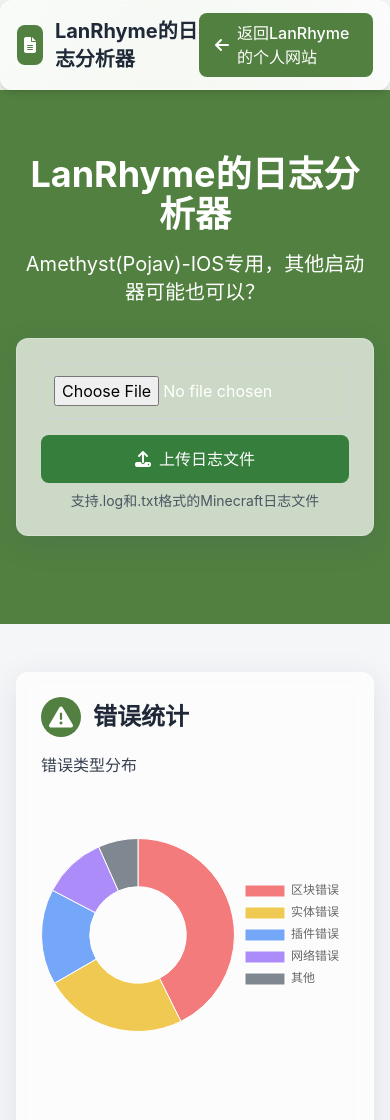
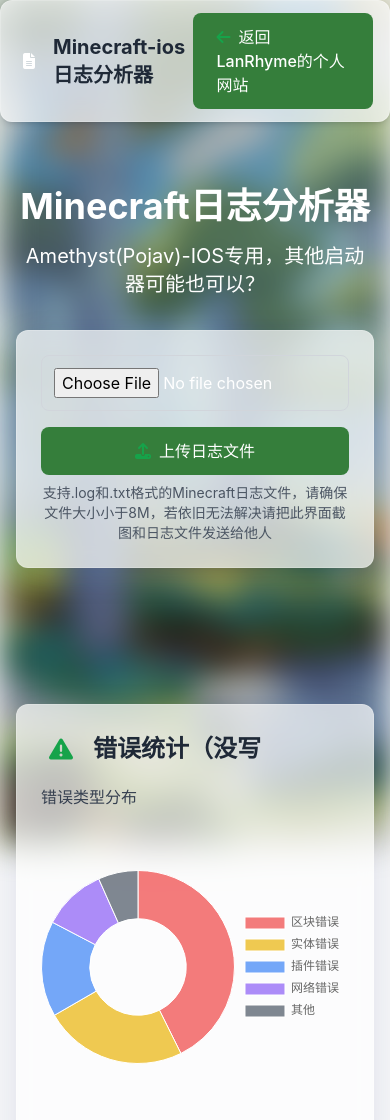
Before and after one commit to LanRhyme/Web-MinecraftLogAnalyzer, a website: page index.html in a window 390 px wide. Shown: the top 1120 px of the page. Drawn offline with nearby package versions, Linux system fonts and the light colour scheme.

```diff
--- a/index.html
+++ b/index.html
@@ -3,7 +3,7 @@
 <head>
     <meta charset="UTF-8">
     <meta name="viewport" content="width=device-width, initial-scale=1.0">
-    <title>LanRhyme的日志分析器</title>
+    <title>Minecraft日志分析器</title>
     <script src="https://cdn.tailwindcss.com/3.3.3"></script>
     <link rel="stylesheet" href="https://cdnjs.cloudflare.com/ajax/libs/font-awesome/6.7.2/css/all.min.css">
     <script src="https://cdnjs.cloudflare.com/ajax/libs/Chart.js/3.9.1/chart.min.js"></script>
@@ -19,9 +19,6 @@
             border-radius: 12px;
             border: 1px solid rgba(255, 255, 255, 0.2);
             box-shadow: 0 8px 32px 0 rgba(31, 38, 135, 0.1);
-        }
-        .amethyst-bg {
-            background-color: #528040;
         }
         .amethyst-dark {
             background-color: #357e3b;
@@ -76,9 +73,21 @@
             66% { transform: translate(-15%, 5%) scale(0.9); }
             100% { transform: translate(0, 0) scale(1); }
         }
+   .mc-bg-blur {
+    position: fixed;
+    z-index: 0;
+    top: 0; left: 0; right: 0; bottom: 0;
+    width: 100vw;
+    height: 100vh;
+    pointer-events: none;
+    background: url('img/mc1.jpg') center center no-repeat;
+    background-size: cover;
+    filter: blur(16px) brightness(0.7);
+}
     </style>
 </head>
 <body class="min-h-screen relative overflow-x-hidden">
+    <div class="mc-bg-blur"></div>
     <div class="blob top-0 left-0"></div>
     <div class="blob bottom-0 right-0"></div>
 
@@ -89,10 +98,10 @@
                 <div class="w-10 h-10 amethyst-bg flex items-center justify-center text-white mr-3 rounded-lg">
                     <i class="fas fa-file-alt"></i>
                 </div>
-                <h1 class="text-xl font-bold text-gray-800">LanRhyme的日志分析器</h1>
+                <h1 class="text-xl font-bold text-gray-800">Minecraft-ios日志分析器</h1>
             </div>
-            <a href="https://lanrhyme.great-site.net" class="amethyst-bg text-white px-4 py-2 rounded-lg font-medium hover:bg-green-700 transition-colors flex items-center">
-                <i class="fas fa-arrow-left mr-2"></i>返回LanRhyme的个人网站
+            <a href="https://lanrhyme.great-site.net" class="amethyst-dark text-white px-6 py-3 rounded-lg font-medium hover:bg-green-800 transition-colors">
+                <i class="fas fa-arrow-left mr-2 text-green-600"></i>返回LanRhyme的个人网站
             </a>
             </a>
         </div>
@@ -101,16 +110,16 @@
     <!-- 头部横幅 -->
     <header class="amethyst-bg text-white py-16 relative overflow-hidden">
         <div class="container mx-auto px-4 text-center relative z-10">
-            <h1 class="text-4xl md:text-5xl font-bold mb-4">LanRhyme的日志分析器</h1>
+            <h1 class="text-4xl md:text-5xl font-bold mb-4">Minecraft日志分析器</h1>
             <p class="text-xl md:text-2xl mb-8">Amethyst(Pojav)-IOS专用，其他启动器可能也可以？</p>
             <div class="max-w-3xl mx-auto glassmorphism p-6">
                 <div class="flex flex-col md:flex-row gap-4">
                     <input id="logFile" type="file" class="flex-grow p-3 border border-gray-300 rounded-lg focus:outline-none focus:ring-2 focus:ring-green-500" accept=".log,.txt">
                     <button id="uploadBtn" class="amethyst-dark text-white px-6 py-3 rounded-lg font-medium hover:bg-green-800 transition-colors">
-                        <i class="fas fa-upload mr-2"></i>上传日志文件
+                        <i class="fas fa-upload mr-2 text-green-600"></i>上传日志文件
                     </button>
                 </div>
-                <p class="text-sm text-gray-600 mt-2">支持.log和.txt格式的Minecraft日志文件</p>
+                <p class="text-sm text-gray-600 mt-2">支持.log和.txt格式的Minecraft日志文件，请确保文件大小小于8M，若依旧无法解决请把此界面截图和日志文件发送给他人</p>
             </div>
             <div id="analysisResult" class="mt-6"></div>
         </div>
@@ -121,9 +130,9 @@
         <div class="glassmorphism p-6 mb-8">
             <h3 class="text-2xl font-semibold mb-4 flex items-center">
                 <div class="w-10 h-10 amethyst-bg rounded-full flex items-center justify-center text-white mr-3">
-                    <i class="fas fa-exclamation-triangle"></i>
+                    <i class="fas fa-exclamation-triangle text-green-600"></i>
                 </div>
-                错误统计
+                错误统计（没写
             </h3>
             <div class="grid grid-cols-1 md:grid-cols-2 gap-8">
                 <div>
@@ -171,9 +180,9 @@
         <div class="glassmorphism p-6">
             <h3 class="text-2xl font-semibold mb-4 flex items-center">
                 <div class="w-10 h-10 amethyst-bg rounded-full flex items-center justify-center text-white mr-3">
-                    <i class="fas fa-chart-line"></i>
+                    <i class="fas fa-chart-line text-green-600"></i>
                 </div>
-                玩家每日上传日志数量
+                玩家每日上传日志数量（没写
             </h3>
             <div class="chart-container">
                 <canvas id="uploadChart"></canvas>
@@ -188,7 +197,7 @@
                 <div class="mb-4 md:mb-0">
                     <div class="flex items-center">
                         <div class="w-8 h-8 amethyst-bg flex items-center justify-center text-white mr-2 rounded">
-                            <i class="fas fa-file-alt"></i>
+                            <i class="fas fa-file-alt text-green-600"></i>
                         </div>
                         <span class="font-bold">LanRhyme的日志分析器</span>
                     </div>
@@ -298,8 +307,8 @@
 
             // 立即显示Gemini分析卡片（占位）
             resultDiv.innerHTML += `<div id="geminiCard" class="result-card">
-                <div class="result-title">Gemini分析结果</div>
-                <div class="text-gray-400">分析中，请稍候...</div>
+                <div class="result-title">AI分析结果(gemini-2.5-flash)</div>
+                <div class="text-gray-700">分析中，请稍候...</div>
             </div>`;
 
             // 2. 异步请求Gemini分析
@@ -310,10 +319,10 @@
 })
             .then(res2 => res2.json())
             .then(data2 => {
-                document.querySelector('#geminiCard .text-gray-400').innerText = data2.gemini;
+                document.querySelector('#geminiCard .text-gray-700').innerText = data2.gemini;
             })
             .catch(e => {
-                document.querySelector('#geminiCard .text-gray-400').innerText = '分析失败：' + e.message;
+                document.querySelector('#geminiCard .text-gray-700').innerText = '分析失败：' + e.message;
             });
         } catch (e) {
             resultDiv.innerHTML = `<div class="text-red-600">分析失败：${e.message}</div>`;
```
Also changed, not shown: img/mc1.jpg (added), 3 other files.
